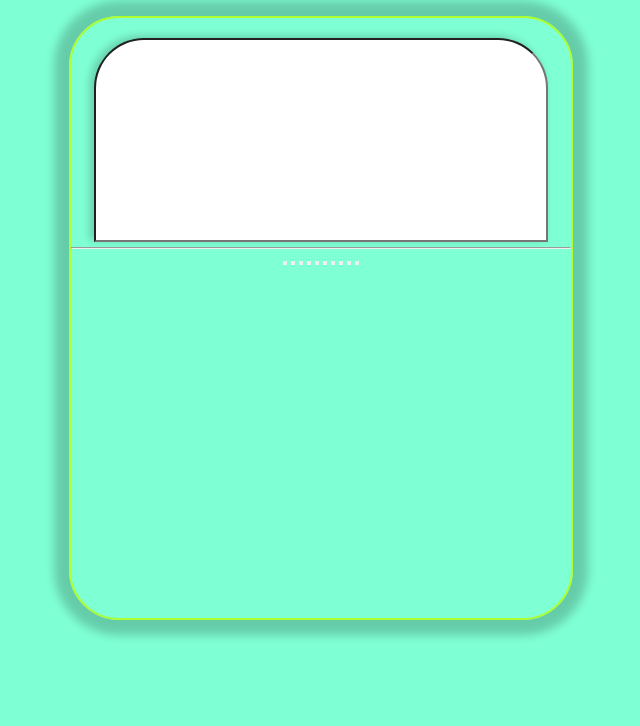
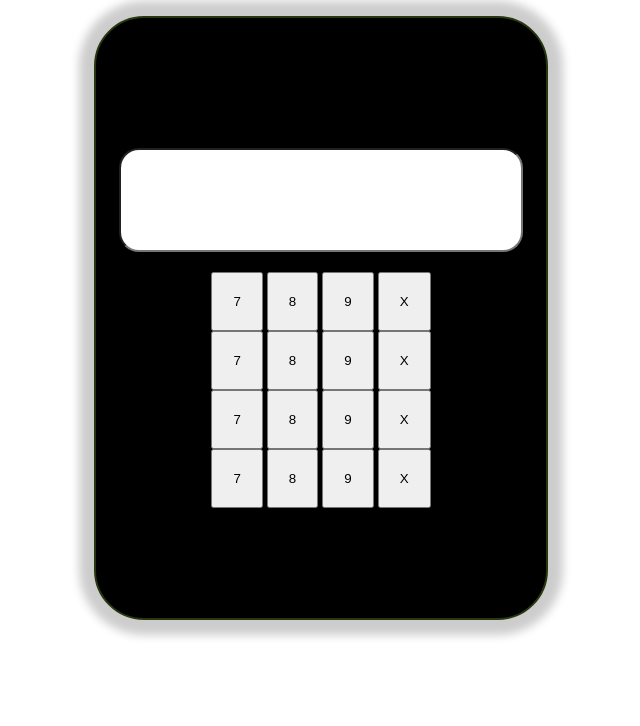
Before and after one commit to tausif900/Calculator, a plain HTML site: page index.html in a window 1280 px wide. Shown: the part 74-800 px from the top of the page, without its empty margins (319-959 px from the left). Drawn offline with Linux system fonts and the light colour scheme.

Commit message:
In process

```diff
--- a/index.html
+++ b/index.html
@@ -11,19 +11,30 @@
 <body>
     <h1 class="heading">CALCULATOR</h1>
     <div class="container">
-        <input class="inputnumber"  type="text"/>
-        <hr/>
-        <div class="boxes">
-            <button></button>
-            <button></button>
-            <button></button>
-            <button></button>
-            <button></button>
-            <button></button>
-            <button></button>
-            <button></button>
-            <button></button>
-            <button></button>
+        <input class="inputnumber" type="text">
+        <div class="rows">
+            <button class="button">7</button>
+            <button class="button">8</button>
+            <button class="button">9</button>
+            <button class="button">X</button>
+        </div>
+        <div class="rows">
+            <button class="button">7</button>
+            <button class="button">8</button>
+            <button class="button">9</button>
+            <button class="button">X</button>
+        </div>
+        <div class="rows">
+            <button class="button">7</button>
+            <button class="button">8</button>
+            <button class="button">9</button>
+            <button class="button">X</button>
+        </div>
+        <div class="rows">
+            <button class="button">7</button>
+            <button class="button">8</button>
+            <button class="button">9</button>
+            <button class="button">X</button>
         </div>
     </div>
     <script src="script.js"></script>
--- a/style.css
+++ b/style.css
@@ -4,7 +4,7 @@
 }
 
 body {
-    background-color: aquamarine;
+    background-color: white;
     display: flex;
     justify-content: center;
     align-items: center;
@@ -17,23 +17,25 @@ body {
 }
 
 .container {
-    border: 2px solid greenyellow;
+    background-color: black;
+    border: 2px solid rgb(39, 56, 14);
     height: 600px;
-    width: 500px;
+    width: 450px;
     margin: 20px;
-    text-align: center;
+    display: flex;
+    flex-direction: column;
+    justify-content: center;
+    align-items: center;
     border-radius: 50px;
     box-shadow: 00px 0px 10px 15px rgba(0, 0, 0, 0.2)
 }
 
 .inputnumber {
-    width: 450px;
-    height: 200px;
-    border-radius: 50px 50px 0px 0px;
-    margin-top: 20px;
-    box-shadow: -4px -2px 8px 0px rgba(0, 0, 0, 0.2)
+margin: 20px;
+width: 400px;
+height: 100px;
+border-radius: 20px;
 }
-
-hr {
-    margin-top: 5px;
+.button{
+    padding: 20px;
 }
```
